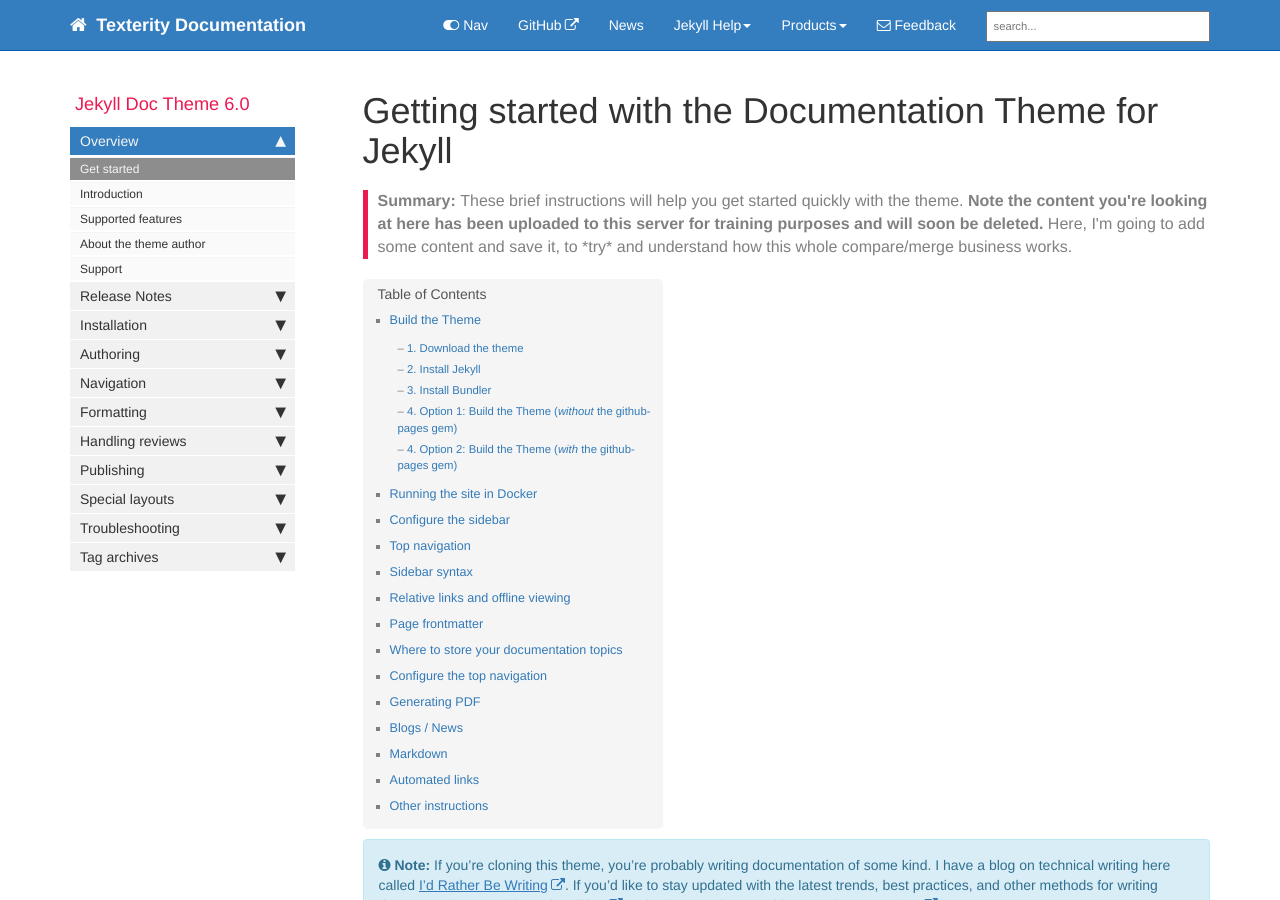
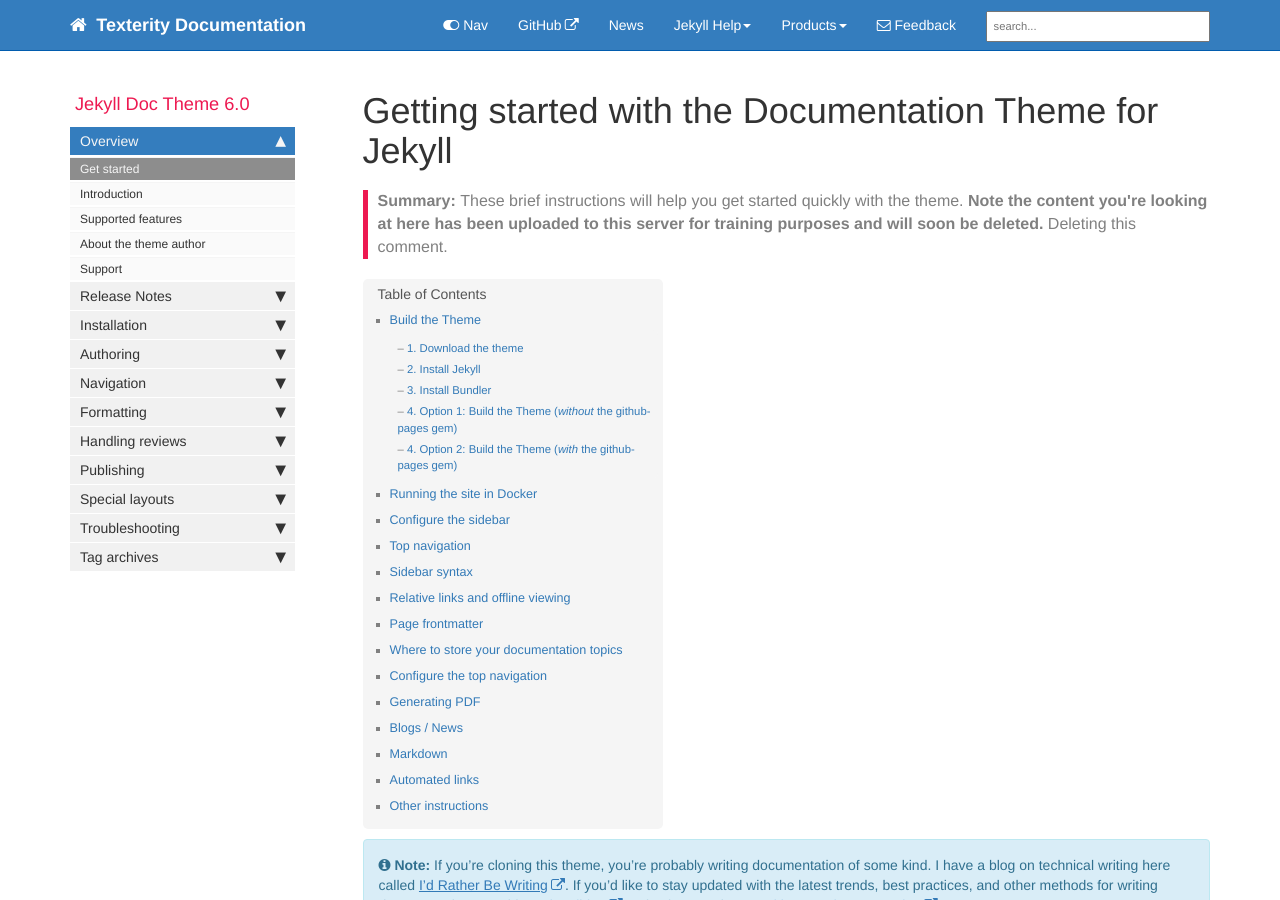
Before and after one commit to Texterity/January, a Jekyll site: the page built from docs/index.md, in a window 1280 px wide and 900 px high. Built offline with Jekyll 4.4.1, drawn with Linux system fonts in a browser that asks for light colours; nearby versions of some CDN libraries; comment, search, counter and statistics services are not loaded.

Commit message:
Deleted the comment.
Nothing further to add.

```diff
--- a/docs/index.md
+++ b/docs/index.md
@@ -4,7 +4,7 @@ keywords: sample homepage
 tags: [getting_started]
 sidebar: mydoc_sidebar
 permalink: index.html
-summary: These brief instructions will help you get started quickly with the theme. <b>Note the content you're looking at here has been uploaded to this server for training purposes and will soon be deleted.</b> Here, I'm going to add some content and save it, to *try* and understand how this whole compare/merge business works.
+summary: These brief instructions will help you get started quickly with the theme. <b>Note the content you're looking at here has been uploaded to this server for training purposes and will soon be deleted.</b> Deleting this comment.
 ---
 
 {% include note.html content="If you're cloning this theme, you're probably writing documentation of some kind. I have a blog on technical writing here called <a alt='technical writing blog' href='http://idratherbewriting.com'>I'd Rather Be Writing</a>. If you'd like to stay updated with the latest trends, best practices, and other methods for writing documentation, consider <a href='https://tinyletter.com/tomjoht'>subscribing</a>. I also have a site on <a href='http://idratherbewriting.com/learnapidoc'>writing API documentation</a>." %}
```
